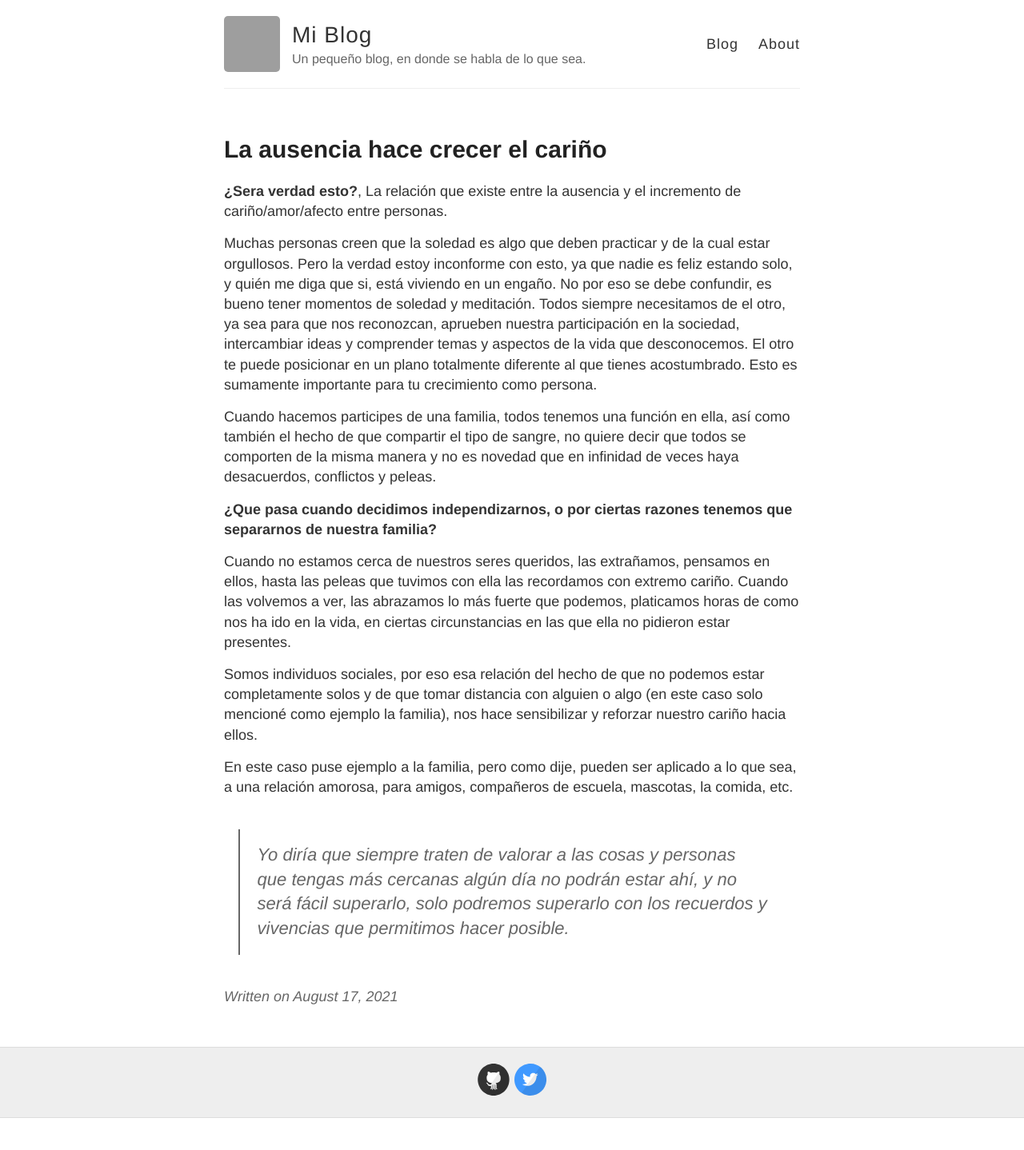
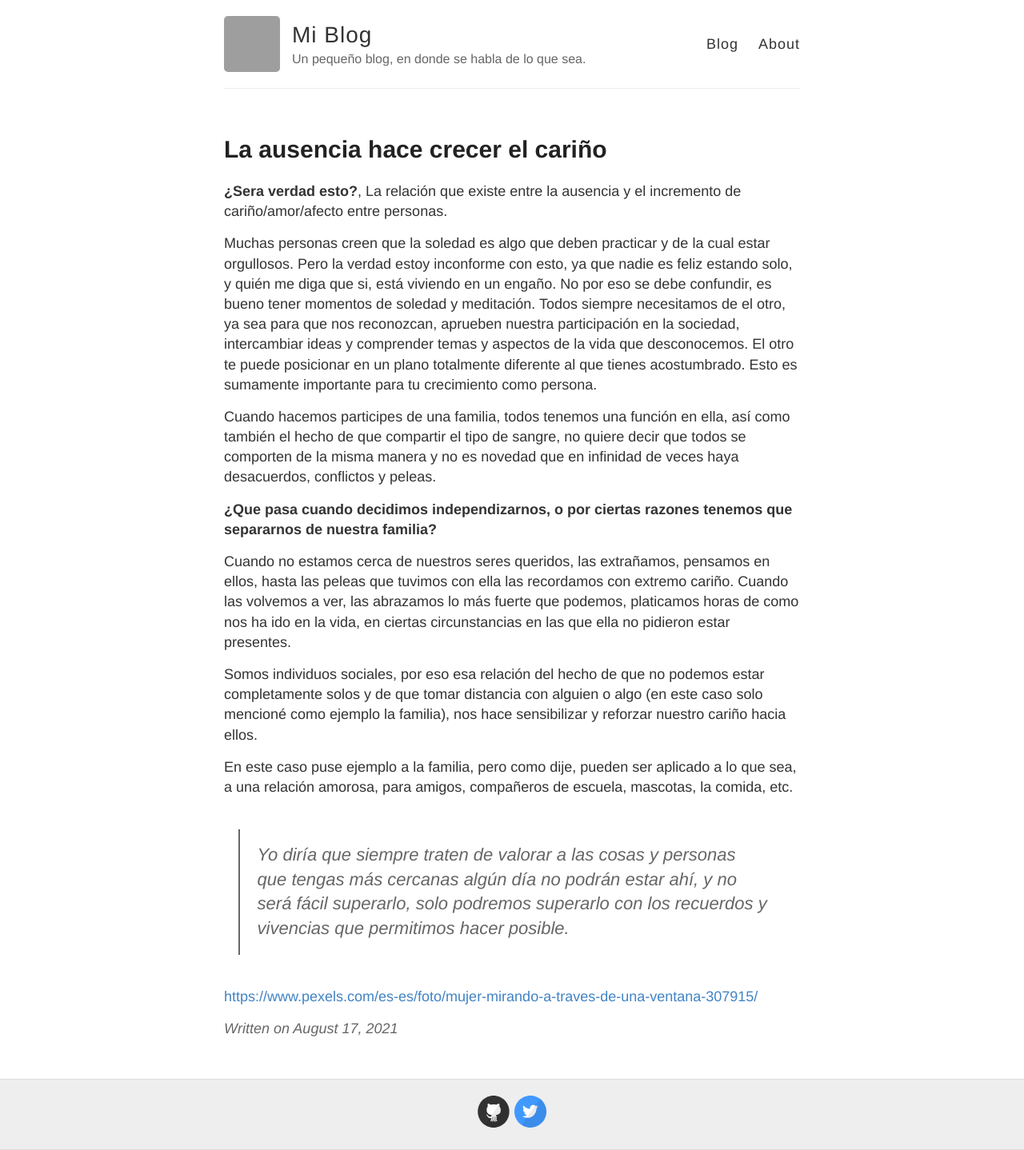
Before and after one commit to markconfig/blog-Jkyll, a Jekyll site: the page built from _posts/2021-8-17-la-ausencia-hace-crecer-el-cariño.md, in a window 1280 px wide. Shown: the whole page at 80% size. Built offline with Jekyll 4.4.1, drawn with Linux system fonts in a browser that asks for light colours; before the commit the page ends 1398 px from its top, so only the background shows below that; grey boxes are pictures that could not be loaded.

Commit message:
Update 2021-8-17-la-ausencia-hace-crecer-el-cariño.md

```diff
--- a/_posts/2021-8-17-la-ausencia-hace-crecer-el-cariño.md
+++ b/_posts/2021-8-17-la-ausencia-hace-crecer-el-cariño.md
@@ -18,3 +18,7 @@
 En este caso puse ejemplo a la familia, pero como dije, pueden ser aplicado a lo que sea, a una relación amorosa, para amigos, compañeros de escuela, mascotas, la comida, etc.
 
 >Yo diría que siempre traten de valorar a las cosas y personas que tengas más cercanas algún día no podrán estar ahí, y no será fácil superarlo, solo podremos superarlo con los recuerdos y vivencias que permitimos hacer posible.
+
+
+
+ [https://www.pexels.com/es-es/foto/mujer-mirando-a-traves-de-una-ventana-307915/](https://www.pexels.com/es-es/foto/mujer-mirando-a-traves-de-una-ventana-307915/ "Foto de Kaique Rocha en Pexels")
```
